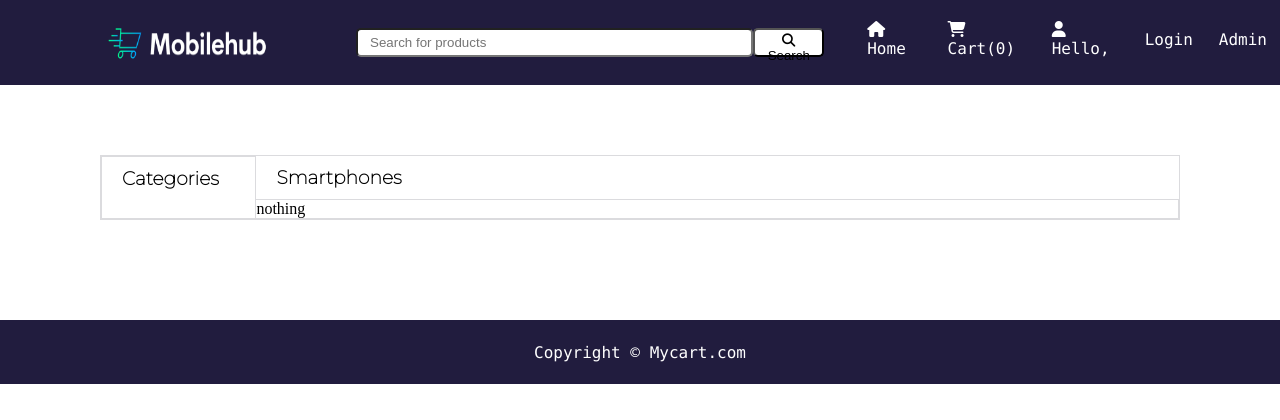
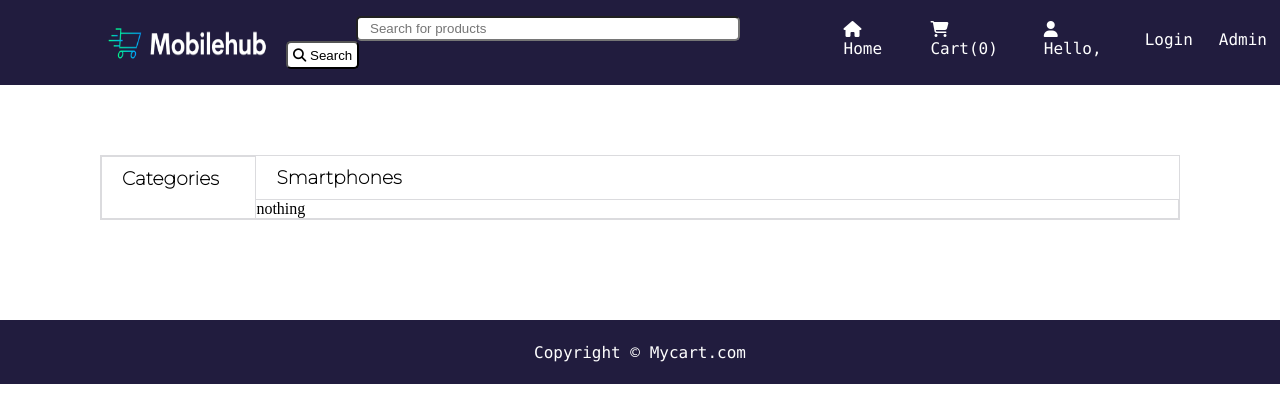
Before and after one commit to romanssigdel/MobileHub, a PHP site: page /index.php in a window 1280 px wide. Shown: the top 420 px of the page. Run offline with PHP 8.4, Linux system fonts and the light colour scheme; data that the repository does not hold is empty; some libraries are stand-ins or nearby versions; some web fonts are replaced.

Commit message:
user header interface

```diff
--- a/user/header.php
+++ b/user/header.php
@@ -27,8 +27,10 @@ if(isset($_SESSION['cart'])){
                 </a>
             </div>
             <div class="search">
-                <input type="text" name="" id="" placeholder="Search for products">
-                <button class="btn"><i class="fa-solid fa-magnifying-glass"></i> Search</button>
+                <form action="search_results.php" method="GET">
+                    <input type="search" name="search" id="search" placeholder="Search for products">
+                    <button class="btn" type="submit" name="submit"><i class="fa-solid fa-magnifying-glass"></i> Search</button>
+                </form>
             </div>
             <ul>
                 <li><a href="index.php"><i class="fa-solid fa-house"></i> Home</a></li>
```
